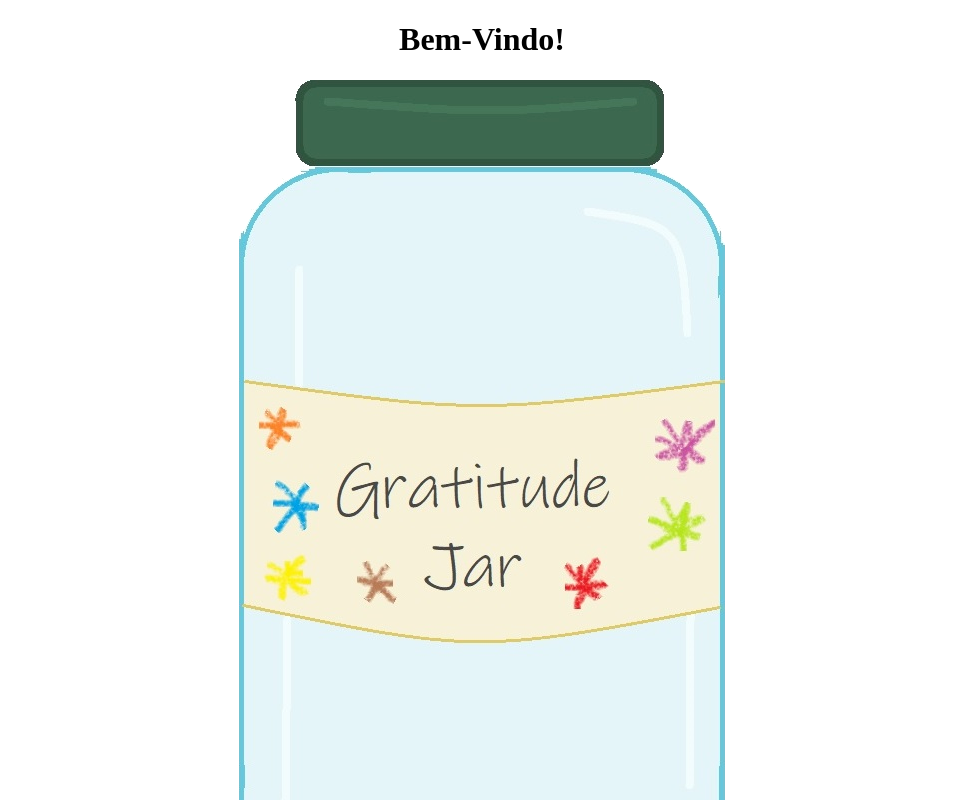
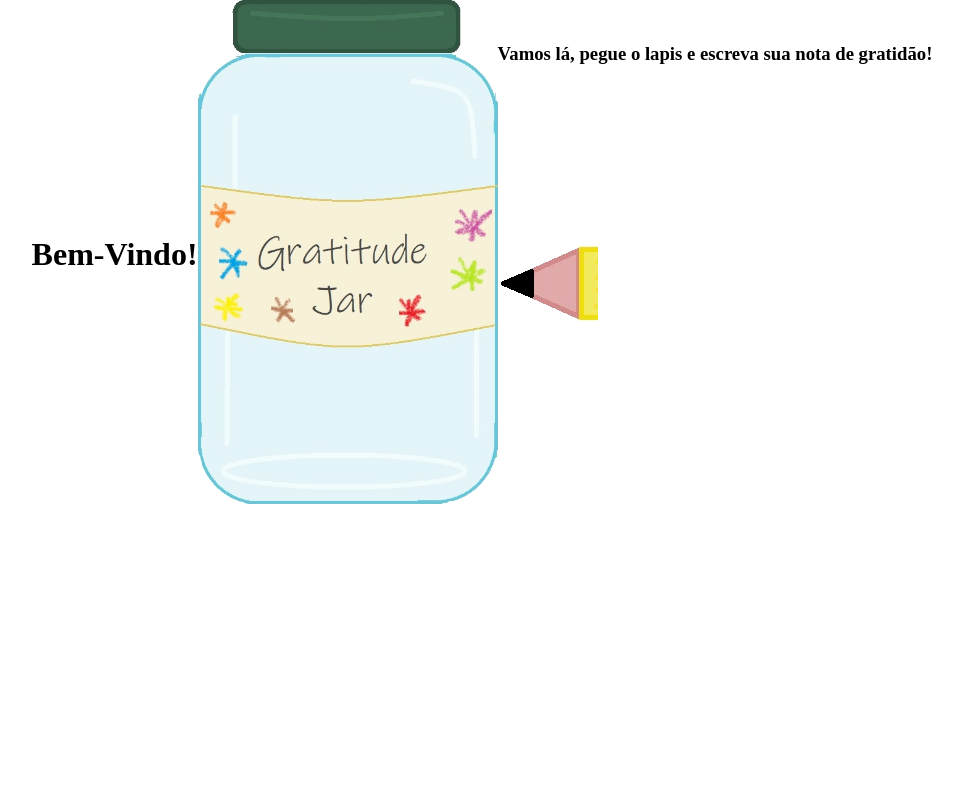
Before and after one commit to SarahSantana/gratitudeJar, an Angular app: page / in a window 1280 px wide. Shown: the top 800 px of the page, without its empty margins (158-1120 px from the left). Built offline with nearby package versions, Linux system fonts and the light colour scheme.

Commit message:
editando o alinhamento dos componentes

```diff
--- a/src/app/add-new-gratitude/add-new-gratitude.component.html
+++ b/src/app/add-new-gratitude/add-new-gratitude.component.html
@@ -1,7 +1,4 @@
 <h3>Vamos lá, pegue o lapis e escreva sua nota de gratidão!</h3>
 <div class="lapis">
-  <img
-    class="lapis"
-    src="../../assets/lapis.png"
-  />
+  <div class="lapis"></div>
 </div>
--- a/src/app/add-new-gratitude/add-new-gratitude.component.scss
+++ b/src/app/add-new-gratitude/add-new-gratitude.component.scss
@@ -1,3 +1,8 @@
 .lapis {
+  background-image: url('../../assets/lapis.png');
+  background-repeat: no-repeat;
+  background-position: left;
   cursor: pointer;
+  height: 400px;
+  width: 100px;
 }
--- a/src/app/app.component.css
+++ /dev/null
@@ -1,7 +0,0 @@
-* {
-    font-family: cursive;
-    text-align:center;
-}
-.jar {
-
-}
--- a/src/app/app.component.html
+++ b/src/app/app.component.html
@@ -1,7 +1,11 @@
+<div class="wrapper">
   <h1>Bem-Vindo!</h1>
   <div class="jar">
     <img
       src="../assets/gratitude-jar.png"
     />
   </div>
+  <div class="new-gratitude">
     <app-add-new-gratitude></app-add-new-gratitude>
+  </div>
+</div>
--- /dev/null
+++ b/src/app/app.component.scss
@@ -0,0 +1,22 @@
+* {
+  font-family: cursive;
+  text-align:center;
+}
+
+.wrapper {
+  display: flex;
+  align-items: center;
+  justify-content: center;
+}
+
+h1 {
+
+}
+
+.jar {
+  width: 300px;
+
+  img {
+    width: 100%;
+  }
+}
--- a/src/app/app.component.ts
+++ b/src/app/app.component.ts
@@ -3,7 +3,7 @@ import { Component } from '@angular/core';
 @Component({
   selector: 'app-root',
   templateUrl: './app.component.html',
-  styleUrls: ['./app.component.css']
+  styleUrls: ['./app.component.scss']
 })
 export class AppComponent {
   title = 'gratitude-jar';
```
Lines whose indentation alone changed are shown as unchanged.
